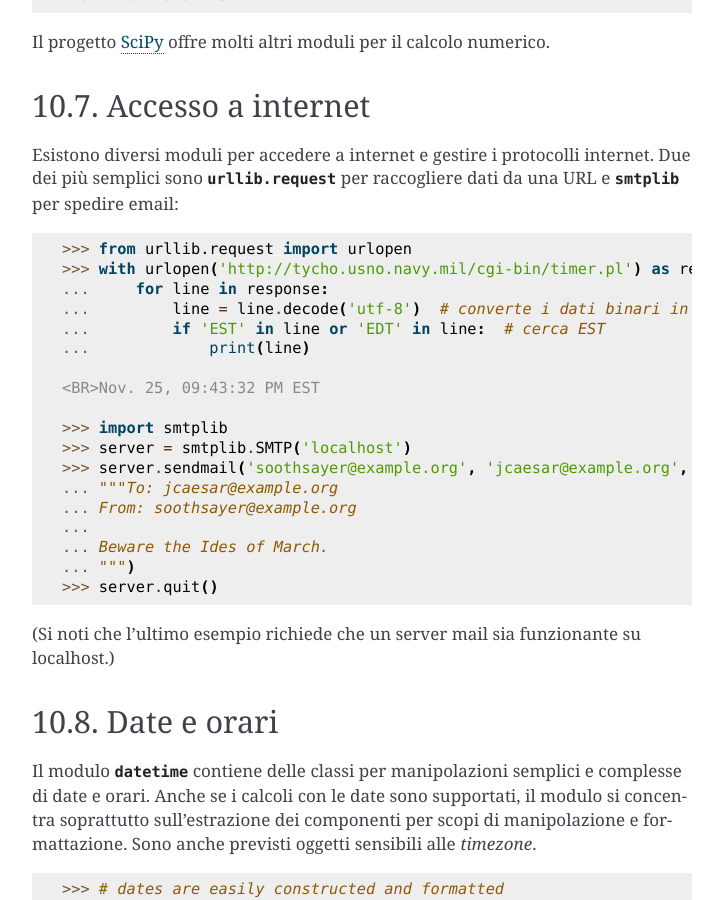
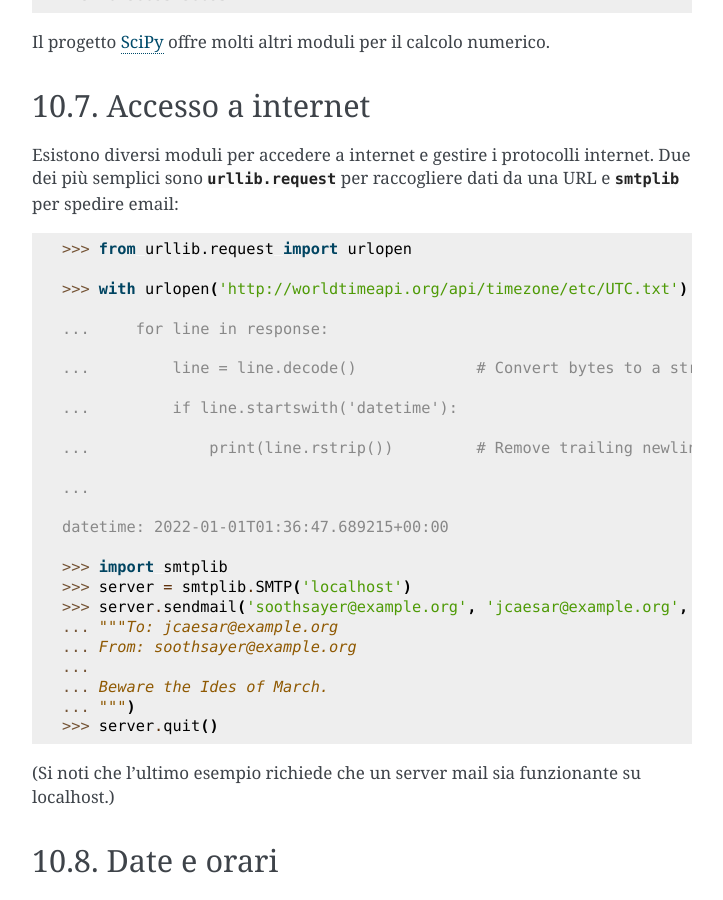
Before and after one commit to ricpol/pytutorial-it, a Sphinx documentation site: the page built from tutorial/source/stdlib.rst, in a window 1280 px wide and 900 px high, scrolled down 3241 px. Shown: the whole window, without its empty margins (388-1111 px from the left). Built offline with Sphinx 7.4.7, drawn with Linux system fonts in a browser that asks for light colours.

Commit message:
sync up to commit ac4eea2

```diff
--- a/tutorial/source/appetite.rst
+++ b/tutorial/source/appetite.rst
@@ -9,7 +9,7 @@
     Questa è la traduzione della **versione "di sviluppo" del Tutorial**,
     corrispondente a Python 3.11 e al "main branch" della repository,
     ed è aggiornata al
-    `8 novembre 2021 <https://github.com/python/cpython/commits/main/Doc/tutorial>`_.
+    `1 gennaio 2022 <https://github.com/python/cpython/commits/main/Doc/tutorial>`_.
 
     La repository GitHub di questo progetto
     `si trova qui <https://github.com/ricpol/pytutorial-it>`_:
--- a/tutorial/source/classes.rst
+++ b/tutorial/source/classes.rst
@@ -838,7 +838,7 @@ esempio spiega come funziona il meccanismo::
    >>> s = 'abc'
    >>> it = iter(s)
    >>> it
-   <iterator object at 0x00A1DB50>
+   <str_iterator object at 0x10c90e650>
    >>> next(it)
    'a'
    >>> next(it)
--- a/tutorial/source/floatingpoint.rst
+++ b/tutorial/source/floatingpoint.rst
@@ -134,7 +134,7 @@ modo da rendere confrontabili i risultati approssimati::
 
 L'aritmetica binaria in virgola mobile presenta molte sorprese come questa.
 Spieghiamo nel dettaglio il problema di "0.1" nella sezione successiva. Si
-veda `The Perils of Floating Point <http://www.lahey.com/float.htm>`_ per un
+veda `The Perils of Floating Point <https://www.lahey.com/float.htm>`_ per un
 elenco più completo di altri inciampi frequenti.
 
 Come si usa concludere, "non ci sono risposte facili". Tuttavia non bisogna
--- a/tutorial/source/stdlib.rst
+++ b/tutorial/source/stdlib.rst
@@ -173,13 +173,20 @@ internet. Due dei più semplici sono :mod:`urllib.request` per raccogliere dati
 da una URL e :mod:`smtplib` per spedire email::
 
    >>> from urllib.request import urlopen
-   >>> with urlopen('http://tycho.usno.navy.mil/cgi-bin/timer.pl') as response:
+
+   >>> with urlopen('http://worldtimeapi.org/api/timezone/etc/UTC.txt') as response:
+
    ...     for line in response:
-   ...         line = line.decode('utf-8')  # converte i dati binari in testo
-   ...         if 'EST' in line or 'EDT' in line:  # cerca EST
-   ...             print(line)
 
-   <BR>Nov. 25, 09:43:32 PM EST
+   ...         line = line.decode()             # Convert bytes to a str
+
+   ...         if line.startswith('datetime'):
+
+   ...             print(line.rstrip())         # Remove trailing newline
+
+   ...
+
+   datetime: 2022-01-01T01:36:47.689215+00:00
 
    >>> import smtplib
    >>> server = smtplib.SMTP('localhost')
```
Also changed, not shown: tutorial/source/controlflow.rst (+5 -3 lines).
